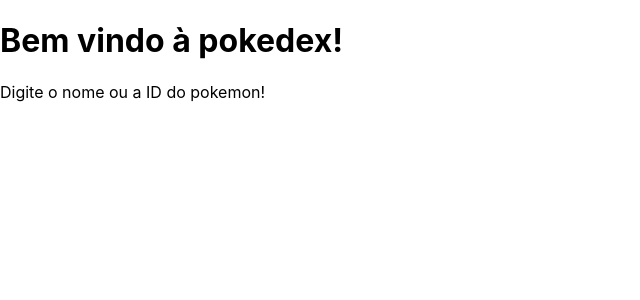
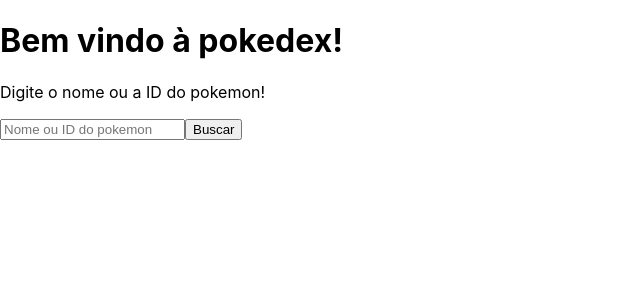
Before and after one commit to cristovaoolegario/pokedex, a React (Create React App) app: page / in a window 1280 px wide. Shown: the top 300 px of the page, without its empty margins (0-640 px from the left). Built offline with nearby package versions, Linux system fonts and the light colour scheme.

Commit message:
Adding textbox and submit button

```diff
--- a/package.json
+++ b/package.json
@@ -5,7 +5,7 @@
   "dependencies": {
     "@testing-library/jest-dom": "^5.11.4",
     "@testing-library/react": "^11.1.0",
-    "@testing-library/user-event": "^12.1.10",
+    "@testing-library/user-event": "^13.2.1",
     "axios": "^0.21.4",
     "axios-mock-adapter": "^1.20.0",
     "react": "^17.0.2",
--- a/src/App.js
+++ b/src/App.js
@@ -1,13 +1,39 @@
 import React, { useState } from "react"
-import './App.css';
 
 const App = () => {
+
+  const [typedPokemon, setTypedPokemon] = useState('')
+  const [isLoading, setIsLoading] = useState(false)
+
+
+function handleChange(event){
+  setTypedPokemon(event.target.value)
+}
+
+function handleSubmit(event){
+  event.preventDefault()
+  if(!typedPokemon){
+    return
+  }
+  setIsLoading(true)
+}
+
   return (
     <div>
       <h1>Bem vindo à pokedex!</h1>
       <p>Digite o nome ou a ID do pokemon!</p>
+      <form onSubmit={handleSubmit}>
+        <input value={typedPokemon}
+               placeholder={"Nome ou ID do pokemon"}
+               onChange={handleChange}
+        ></input>
+        <button type="submit">
+          {isLoading ? (<span>Carregando....</span>) : (<>Buscar</>)}
+        </button>
+      </form>
     </div>
   );
 }
 
+
 export default App;
```
Also changed, not shown: 2 other files (tests, documents, lock files or other folders).
